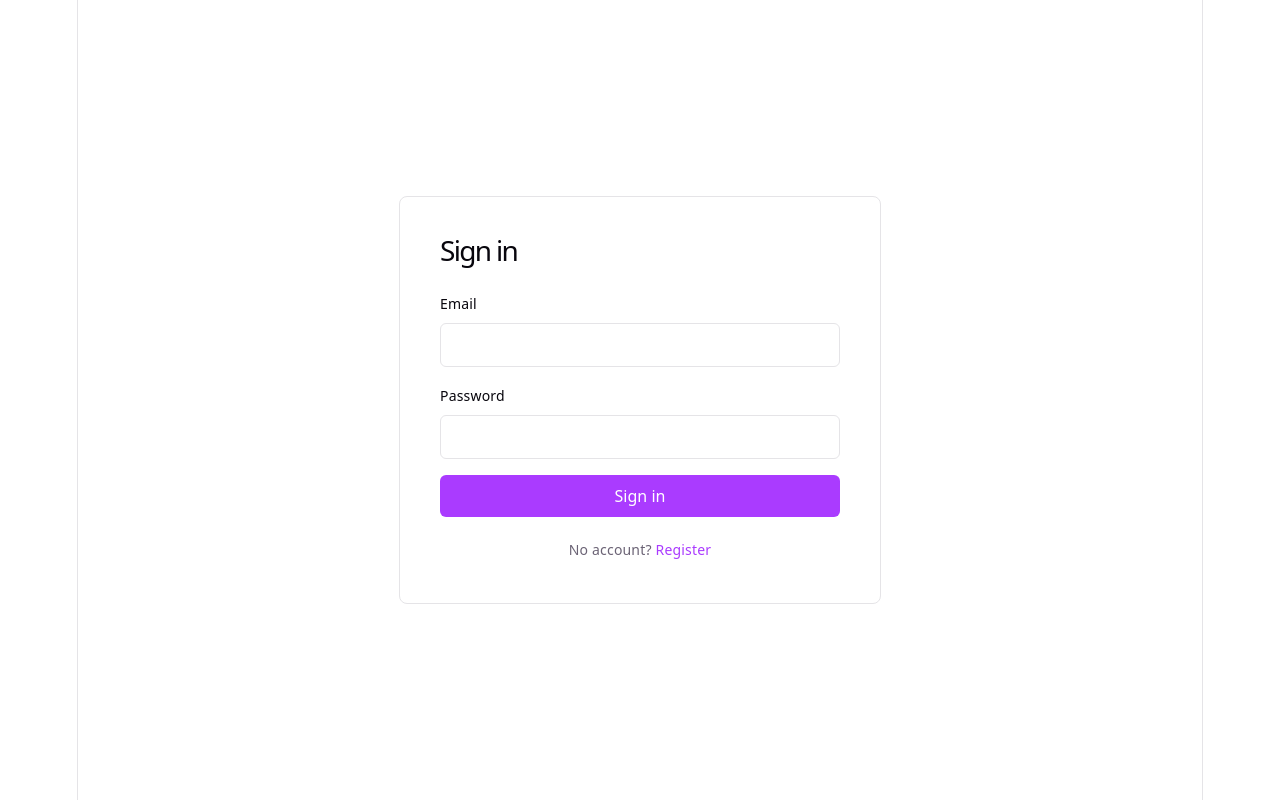
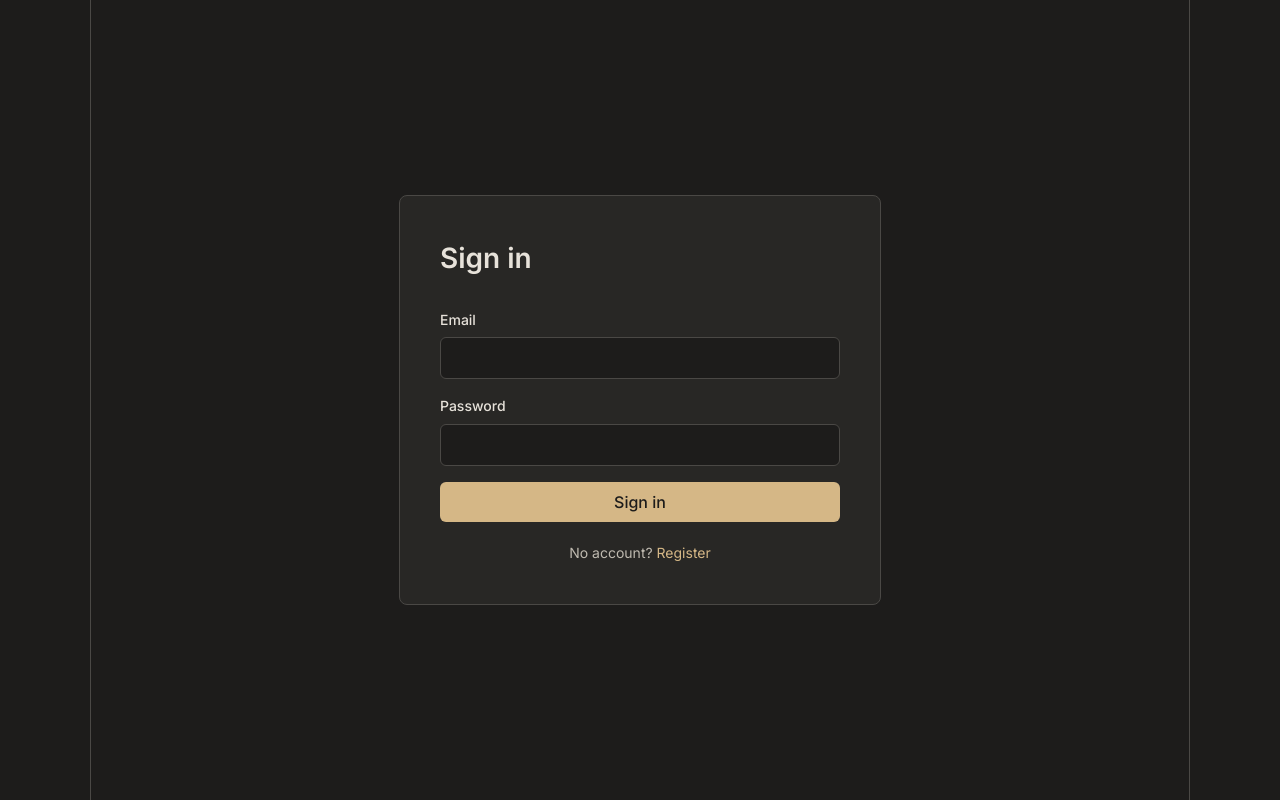
Before and after one commit to MFMiah04/job-tracker, a React (Vite) app in the folder client/: page /login in a window 1280 px wide. Built offline with nearby package versions, Linux system fonts and the light colour scheme.

Commit message:
Add dark theme design system with cream accent and Inter font

```diff
--- a/client/index.html
+++ b/client/index.html
@@ -4,7 +4,10 @@
     <meta charset="UTF-8" />
     <link rel="icon" type="image/svg+xml" href="/favicon.svg" />
     <meta name="viewport" content="width=device-width, initial-scale=1.0" />
-    <title>client</title>
+    <title>Job Tracker</title>
+    <link rel="preconnect" href="https://fonts.googleapis.com" />
+    <link rel="preconnect" href="https://fonts.gstatic.com" crossorigin />
+    <link href="https://fonts.googleapis.com/css2?family=Inter:wght@400;500;600&display=swap" rel="stylesheet" />
   </head>
   <body>
     <div id="root"></div>
--- a/client/src/App.css
+++ b/client/src/App.css
@@ -10,6 +10,7 @@
 .auth-card {
   width: 100%;
   max-width: 400px;
+  background: var(--surface);
   border: 1px solid var(--border);
   border-radius: 8px;
   padding: 40px;
@@ -55,28 +56,30 @@
 .btn-primary {
   width: 100%;
   padding: 10px;
-  background: var(--accent);
-  color: #fff;
+  background: var(--color-accent);
+  /* cream accent needs dark text — white would fail contrast */
+  color: var(--color-accent-text);
   border: none;
   border-radius: 6px;
   font-size: 16px;
-  font-family: var(--sans);
+  font-family: var(--font-sans);
+  font-weight: var(--weight-medium);
   cursor: pointer;
-  transition: opacity 0.2s;
+  transition: var(--transition-colors);
 }
 
 .btn-primary:hover {
-  opacity: 0.85;
+  background: var(--color-accent-hover);
 }
 
 .btn-primary:disabled {
-  opacity: 0.5;
+  opacity: 0.4;
   cursor: not-allowed;
 }
 
 /* Error message */
 .error-msg {
-  color: #ef4444;
+  color: var(--color-error);
   font-size: 14px;
   margin-bottom: 12px;
 }
@@ -158,16 +161,17 @@
 }
 
 .job-card {
+  background: var(--surface);
   border: 1px solid var(--border);
   border-radius: 8px;
   padding: 20px 24px;
   cursor: pointer;
-  transition: border-color 0.15s, box-shadow 0.15s;
+  transition: var(--transition-colors);
 }
 
 .job-card:hover {
-  border-color: var(--accent);
-  box-shadow: 0 2px 8px rgba(0, 0, 0, 0.07);
+  border-color: var(--color-accent);
+  box-shadow: var(--shadow-sm);
 }
 
 .job-card-top {
@@ -222,8 +226,8 @@
 }
 
 .btn-delete-card:hover {
-  color: #ef4444;
-  background: #fee2e2;
+  color: var(--color-error);
+  background: hsl(0, 28%, 22%);
 }
 
 /* Status badges */
@@ -235,11 +239,11 @@
   font-weight: 500;
 }
 
-.status-applied    { background: #dbeafe; color: #1d4ed8; }
-.status-oa         { background: #fef3c7; color: #92400e; }
-.status-interview  { background: #ede9fe; color: #6d28d9; }
-.status-offer      { background: #dcfce7; color: #15803d; }
-.status-rejected   { background: #fee2e2; color: #b91c1c; }
+.status-applied    { background: hsl(215, 30%, 20%); color: hsl(215, 75%, 72%); }
+.status-oa         { background: hsl(38,  30%, 20%); color: hsl(38,  75%, 72%); }
+.status-interview  { background: hsl(270, 28%, 24%); color: hsl(270, 65%, 78%); }
+.status-offer      { background: hsl(150, 28%, 18%); color: hsl(150, 55%, 62%); }
+.status-rejected   { background: hsl(0,   28%, 22%); color: hsl(0,   65%, 68%); }
 
 /* Empty state */
 .empty-state {
@@ -341,15 +345,15 @@
   border-radius: 6px;
   padding: 10px;
   font-size: 16px;
-  font-family: var(--sans);
-  color: var(--text);
+  font-family: var(--font-sans);
+  color: var(--color-text-muted);
   cursor: pointer;
-  transition: border-color 0.2s, color 0.2s;
+  transition: var(--transition-colors);
 }
 
 .btn-secondary:hover {
-  border-color: var(--text);
-  color: var(--text-h);
+  border-color: var(--color-text-muted);
+  color: var(--color-text);
 }
 
 .form-actions .btn-primary {
--- a/client/src/index.css
+++ b/client/src/index.css
@@ -1,111 +1,168 @@
+/* ============================================================
+   DESIGN SYSTEM — Job Tracker
+   Dark warm-grey base, cream/beige accent
+   ============================================================ */
+
 :root {
-  --text: #6b6375;
-  --text-h: #08060d;
-  --bg: #fff;
-  --border: #e5e4e7;
-  --code-bg: #f4f3ec;
-  --accent: #aa3bff;
-  --accent-bg: rgba(170, 59, 255, 0.1);
-  --accent-border: rgba(170, 59, 255, 0.5);
-  --social-bg: rgba(244, 243, 236, 0.5);
-  --shadow:
-    rgba(0, 0, 0, 0.1) 0 10px 15px -3px, rgba(0, 0, 0, 0.05) 0 4px 6px -2px;
 
-  --sans: system-ui, 'Segoe UI', Roboto, sans-serif;
-  --heading: system-ui, 'Segoe UI', Roboto, sans-serif;
-  --mono: ui-monospace, Consolas, monospace;
+  /* ----------------------------------------------------------
+     RAW COLOUR PALETTE
+     Warm grey scale (slightly warm undertone, not cold blue-grey)
+     ---------------------------------------------------------- */
+  --grey-900: hsl(38, 5%, 8%);
+  --grey-800: hsl(38, 5%, 11%);   /* base background */
+  --grey-700: hsl(38, 4%, 15%);   /* card / surface */
+  --grey-600: hsl(38, 4%, 20%);   /* raised surface */
+  --grey-500: hsl(38, 4%, 28%);   /* border */
+  --grey-400: hsl(38, 4%, 42%);   /* disabled / subtle */
+  --grey-300: hsl(38, 6%, 58%);   /* muted text */
+  --grey-200: hsl(38, 10%, 72%);  /* secondary text */
+  --grey-100: hsl(38, 20%, 88%);  /* primary text */
+  --grey-50:  hsl(38, 30%, 94%);  /* near-white */
 
-  font: 18px/145% var(--sans);
-  letter-spacing: 0.18px;
-  color-scheme: light dark;
-  color: var(--text);
-  background: var(--bg);
-  font-synthesis: none;
-  text-rendering: optimizeLegibility;
-  -webkit-font-smoothing: antialiased;
-  -moz-osx-font-smoothing: grayscale;
+  /* Cream / beige accent scale */
+  --cream-500: hsl(37, 40%, 50%);
+  --cream-400: hsl(37, 44%, 58%);
+  --cream-300: hsl(37, 48%, 68%);  /* primary accent */
+  --cream-200: hsl(37, 52%, 78%);  /* accent hover */
+  --cream-100: hsl(37, 55%, 88%);  /* accent subtle bg */
 
-  @media (max-width: 1024px) {
-    font-size: 16px;
-  }
+  /* ----------------------------------------------------------
+     SEMANTIC TOKENS
+     These are what components actually use.
+     Raw values only change here if the palette changes.
+     ---------------------------------------------------------- */
+
+  /* Surfaces */
+  --color-bg:      var(--grey-800);
+  --color-surface: var(--grey-700);
+  --color-raised:  var(--grey-600);
+  --color-border:  var(--grey-500);
+
+  /* Text */
+  --color-text:        var(--grey-100);
+  --color-text-muted:  var(--grey-200);
+  --color-text-subtle: var(--grey-300);
+
+  /* Accent */
+  --color-accent:       var(--cream-300);
+  --color-accent-hover: var(--cream-200);
+  --color-accent-dim:   hsl(37, 48%, 68% / 15%);
+  --color-accent-text:  var(--grey-800);  /* text ON accent bg — must be dark */
+
+  /* Feedback */
+  --color-error: hsl(0, 65%, 60%);
+
+  /* ----------------------------------------------------------
+     BACKWARDS-COMPAT ALIASES
+     App.css was written with these short names.
+     Mapping them here means component CSS needs fewer changes.
+     ---------------------------------------------------------- */
+  --bg:      var(--color-bg);
+  --surface: var(--color-surface);
+  --border:  var(--color-border);
+  --text:    var(--color-text-muted);
+  --text-h:  var(--color-text);
+  --accent:  var(--color-accent);
+
+  /* ----------------------------------------------------------
+     SPACING SCALE  (multiples of 4)
+     ---------------------------------------------------------- */
+  --space-1:  4px;
+  --space-2:  8px;
+  --space-3:  12px;
+  --space-4:  16px;
+  --space-5:  20px;
+  --space-6:  24px;
+  --space-8:  32px;
+  --space-10: 40px;
+  --space-12: 48px;
+
+  /* ----------------------------------------------------------
+     TYPOGRAPHY
+     ---------------------------------------------------------- */
+  --font-sans: 'Inter', system-ui, sans-serif;
+  --font-mono: ui-monospace, Consolas, monospace;
+
+  --text-xs:   12px;
+  --text-sm:   13px;
+  --text-base: 15px;
+  --text-md:   16px;
+  --text-lg:   18px;
+  --text-xl:   24px;
+  --text-2xl:  28px;
+
+  --weight-normal:   400;
+  --weight-medium:   500;
+  --weight-semibold: 600;
+
+  /* ----------------------------------------------------------
+     BORDER RADIUS
+     ---------------------------------------------------------- */
+  --radius-sm:   4px;
+  --radius-md:   6px;
+  --radius-lg:   8px;
+  --radius-full: 9999px;
+
+  /* ----------------------------------------------------------
+     SHADOWS  (stronger on dark — black is visible)
+     ---------------------------------------------------------- */
+  --shadow-sm: 0 1px 3px hsl(0 0% 0% / 35%);
+  --shadow-md: 0 4px 12px hsl(0 0% 0% / 45%);
+
+  /* ----------------------------------------------------------
+     TRANSITIONS
+     ---------------------------------------------------------- */
+  --transition-fast:   all 150ms ease;
+  --transition-normal: all 300ms ease;
+  --transition-colors: color 150ms ease, background-color 150ms ease, border-color 150ms ease;
 }
 
-@media (prefers-color-scheme: dark) {
-  :root {
-    --text: #9ca3af;
-    --text-h: #f3f4f6;
-    --bg: #16171d;
-    --border: #2e303a;
-    --code-bg: #1f2028;
-    --accent: #c084fc;
-    --accent-bg: rgba(192, 132, 252, 0.15);
-    --accent-border: rgba(192, 132, 252, 0.5);
-    --social-bg: rgba(47, 48, 58, 0.5);
-    --shadow:
-      rgba(0, 0, 0, 0.4) 0 10px 15px -3px, rgba(0, 0, 0, 0.25) 0 4px 6px -2px;
-  }
+/* ============================================================
+   BASE STYLES
+   ============================================================ */
 
-  #social .button-icon {
-    filter: invert(1) brightness(2);
-  }
+/* Tell the browser this is a dark page — native elements
+   (scrollbars, date pickers, etc.) render in dark mode */
+html {
+  color-scheme: dark;
 }
 
 body {
   margin: 0;
+  background: var(--color-bg);
+  color: var(--color-text-muted);
+  font-family: var(--font-sans);
+  font-size: var(--text-base);
+  line-height: 1.6;
+  font-weight: var(--weight-normal);
+  -webkit-font-smoothing: antialiased;
+  -moz-osx-font-smoothing: grayscale;
+  text-rendering: optimizeLegibility;
 }
 
 #root {
-  width: 1126px;
+  width: 1100px;
   max-width: 100%;
   margin: 0 auto;
-  text-align: center;
-  border-inline: 1px solid var(--border);
   min-height: 100svh;
   display: flex;
   flex-direction: column;
   box-sizing: border-box;
+  border-inline: 1px solid var(--color-border);
 }
 
-h1,
-h2 {
-  font-family: var(--heading);
-  font-weight: 500;
-  color: var(--text-h);
+h1, h2, h3 {
+  color: var(--color-text);
+  font-weight: var(--weight-semibold);
+  margin: 0;
 }
 
-h1 {
-  font-size: 56px;
-  letter-spacing: -1.68px;
-  margin: 32px 0;
-  @media (max-width: 1024px) {
-    font-size: 36px;
-    margin: 20px 0;
-  }
-}
-h2 {
-  font-size: 24px;
-  line-height: 118%;
-  letter-spacing: -0.24px;
-  margin: 0 0 8px;
-  @media (max-width: 1024px) {
-    font-size: 20px;
-  }
-}
 p {
   margin: 0;
 }
 
-code,
-.counter {
-  font-family: var(--mono);
-  display: inline-flex;
-  border-radius: 4px;
-  color: var(--text-h);
+/* Respect users who prefer reduced motion */
+@media (prefers-reduced-motion: reduce) {
+  * { transition: none !important; }
 }
-
-code {
-  font-size: 15px;
-  line-height: 135%;
-  padding: 4px 8px;
-  background: var(--code-bg);
-}
```
